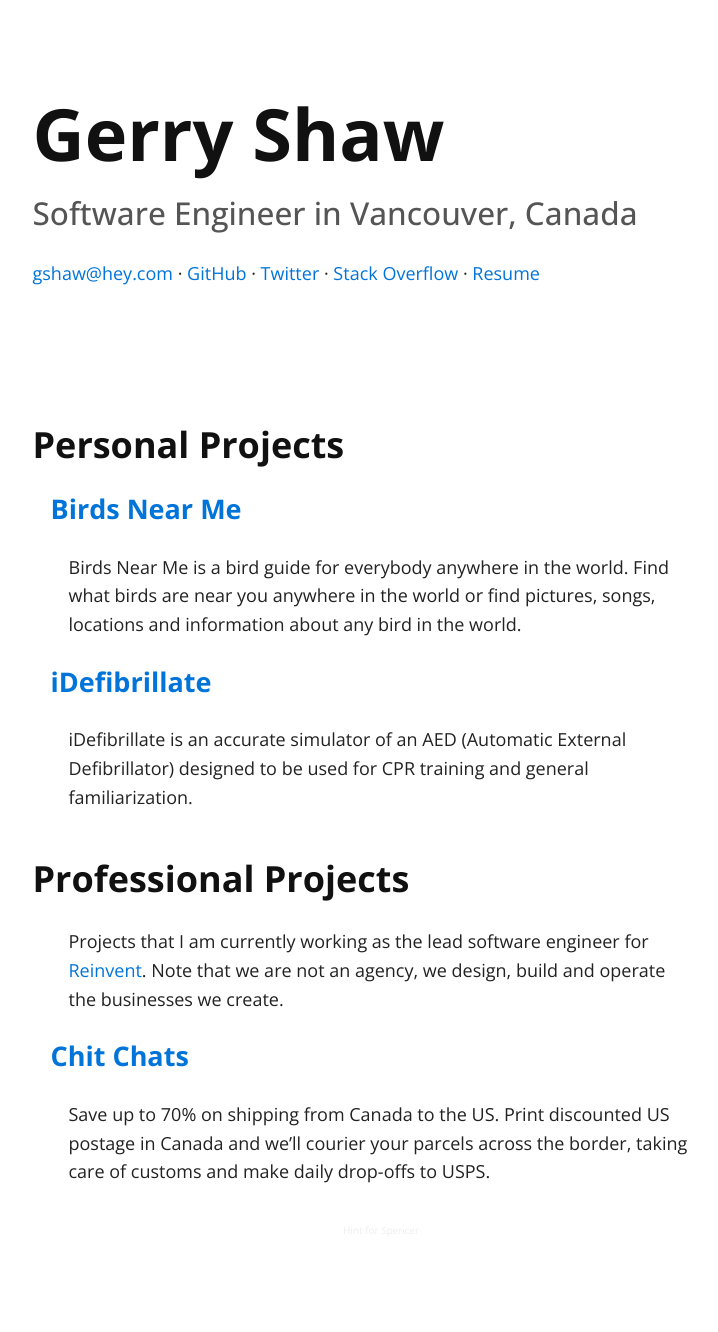
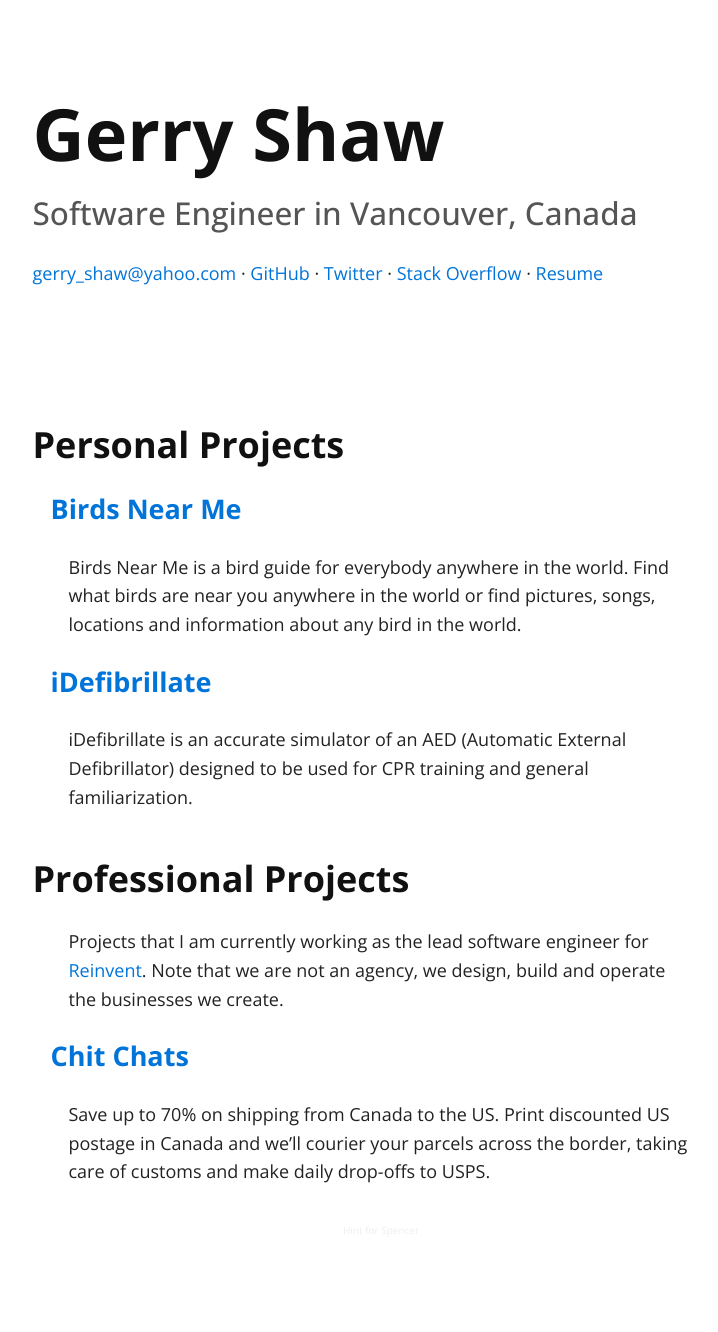
Before and after one commit to gshaw/gshaw.github.io, a Jekyll site: the page built from index.md, in a window 1280 px wide. Shown: the whole page, without its empty margins (259-977 px from the left). Built offline with Jekyll 4.4.1, drawn with Linux system fonts in a browser that asks for light colours; nearby versions of some CDN libraries; our own code applies the rules of GitHub Pages for plain Markdown files.

Commit message:
Update email

```diff
--- a/index.md
+++ b/index.md
@@ -4,7 +4,7 @@
 
 ## Software Engineer in Vancouver, Canada
 
-* [gshaw@hey.com](mailto:gshaw@hey.com)
+* [gerry_shaw@yahoo.com](mailto:gerry_shaw@yahoo.com)
 * [GitHub](https://github.com/gshaw)
 * [Twitter](https://twitter.com/gerry_shaw)
 * [Stack Overflow](https://stackoverflow.com/users/265940/gerry-shaw)
```
